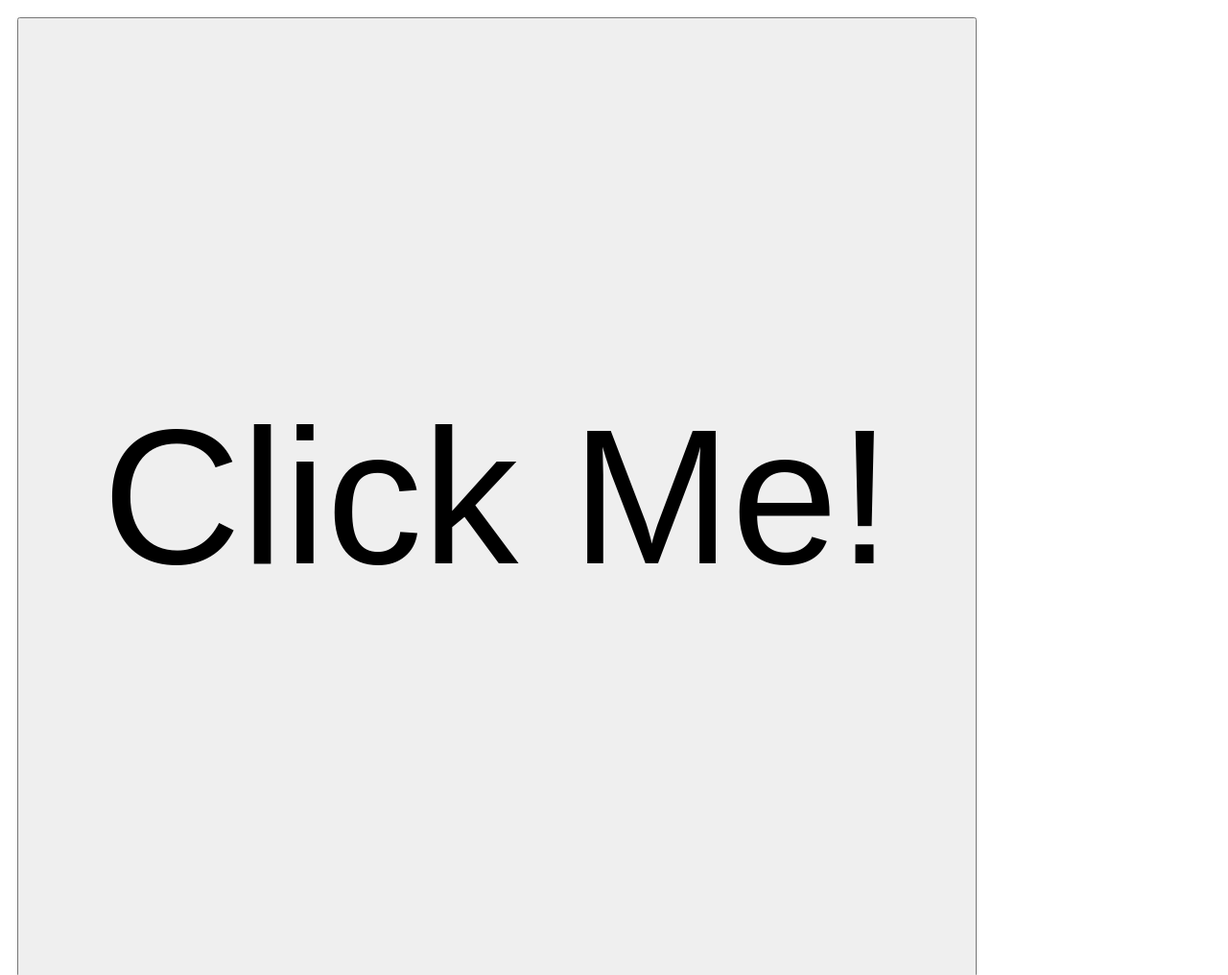
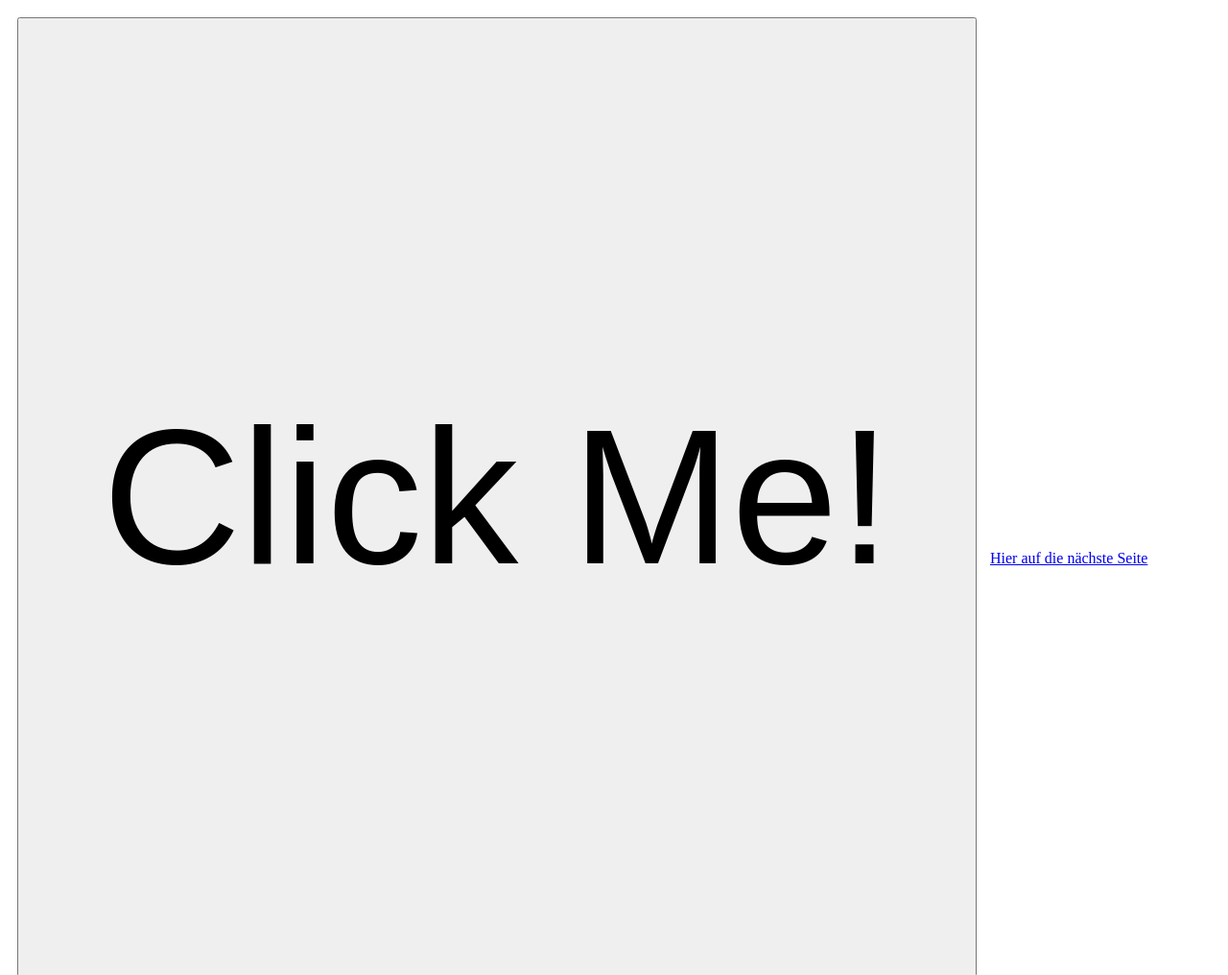
Before and after one commit to Bonicea/meine-seite, a plain HTML site: page index.html in a window 1280 px wide. Shown: the top 1016 px of the page at 96% size. Drawn offline with Linux system fonts and the light colour scheme.

Commit message:
2te verlinkung

```diff
--- a/index.html
+++ b/index.html
@@ -13,6 +13,8 @@
             font-size: 200px"
         >Click Me!</button>
 
+        <a href="page1.html">Hier auf die nächste Seite</a>
+
     <script>
             let isBlue = true;
 
```
